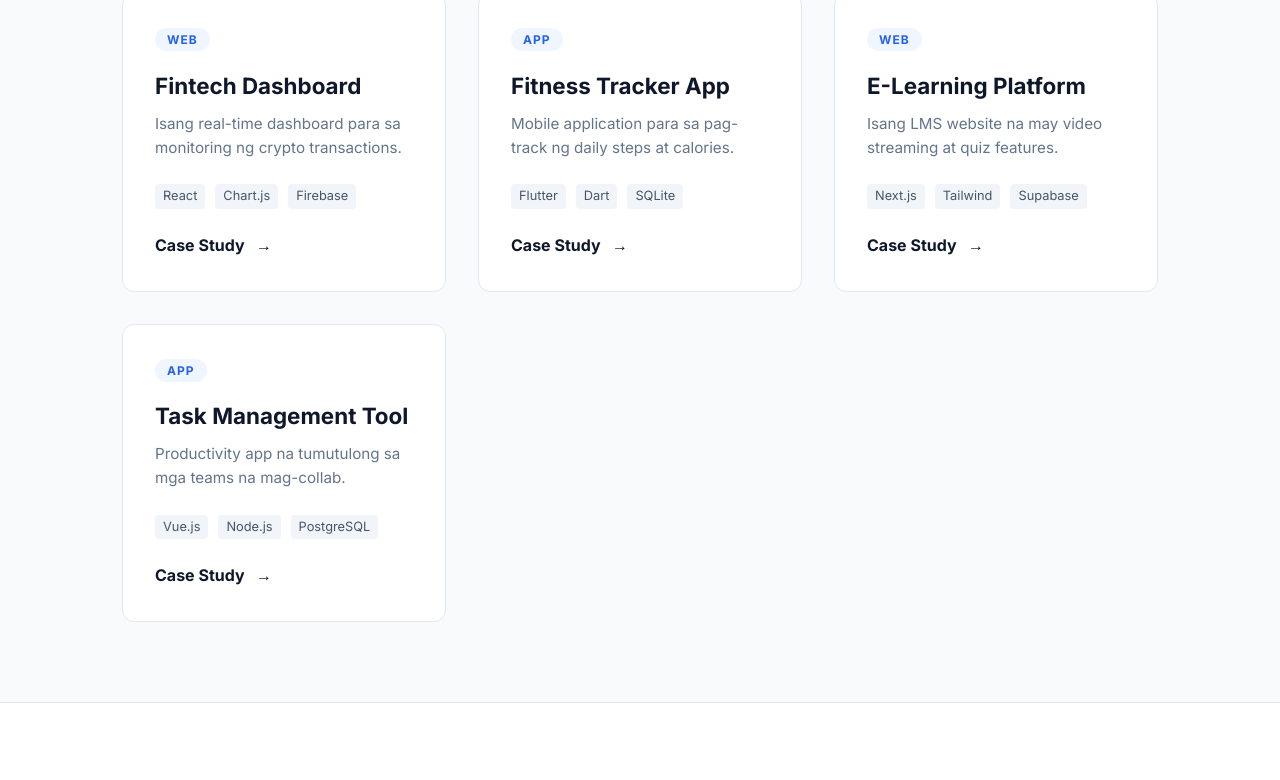
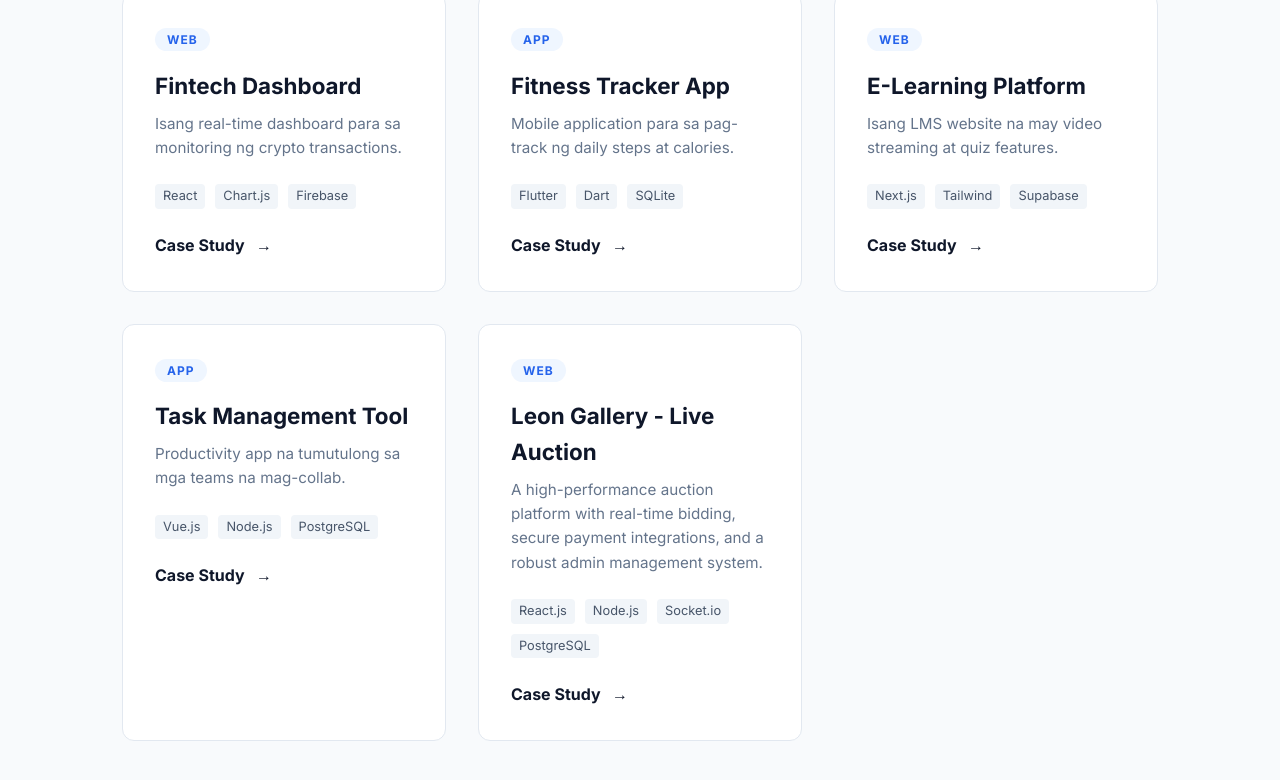
Before and after one commit to ferdydeleon/my-portfolio, a plain HTML site: page index.html in a window 1280 px wide. Shown: the part 925-1705 px from the top of the page. Drawn offline with Linux system fonts and the light colour scheme.

Commit message:
update added project leon gallery

```diff
--- a/index.html
+++ b/index.html
@@ -245,8 +245,15 @@
                 desc: "Productivity app na tumutulong sa mga teams na mag-collab.",
                 tech: ["Vue.js", "Node.js", "PostgreSQL"],
                 link: "#"
-            }
+            },        {
+        title: "Leon Gallery - Live Auction",
+        category: "web",
+        desc: "A high-performance auction platform with real-time bidding, secure payment integrations, and a robust admin management system.",
+        tech: ["React.js", "Node.js", "Socket.io", "PostgreSQL"],
+        link: "#" // Ilagay mo rito ang link kung live na, o link sa GitHub code
+    },
         ];
+
 
         // 2. RENDER PROJECTS FUNCTION
         function renderProjects(data) {
```
